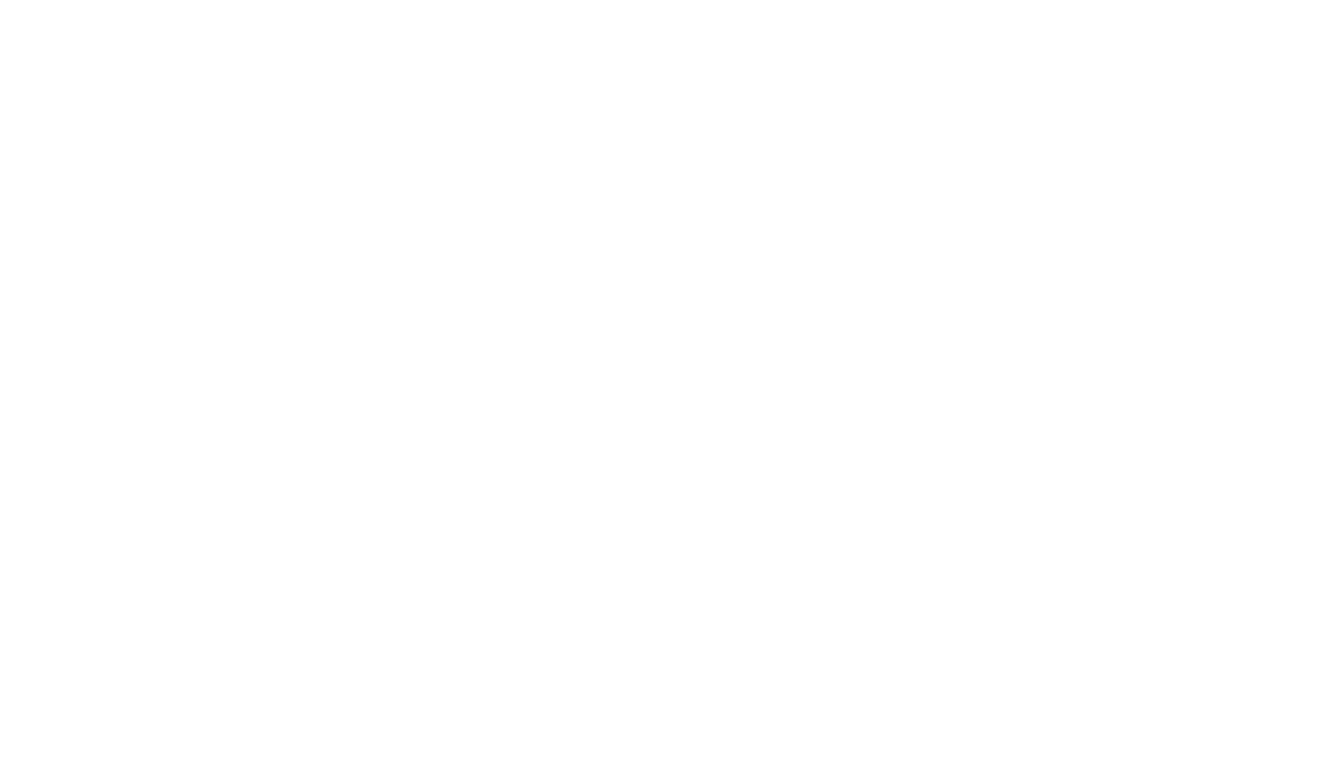
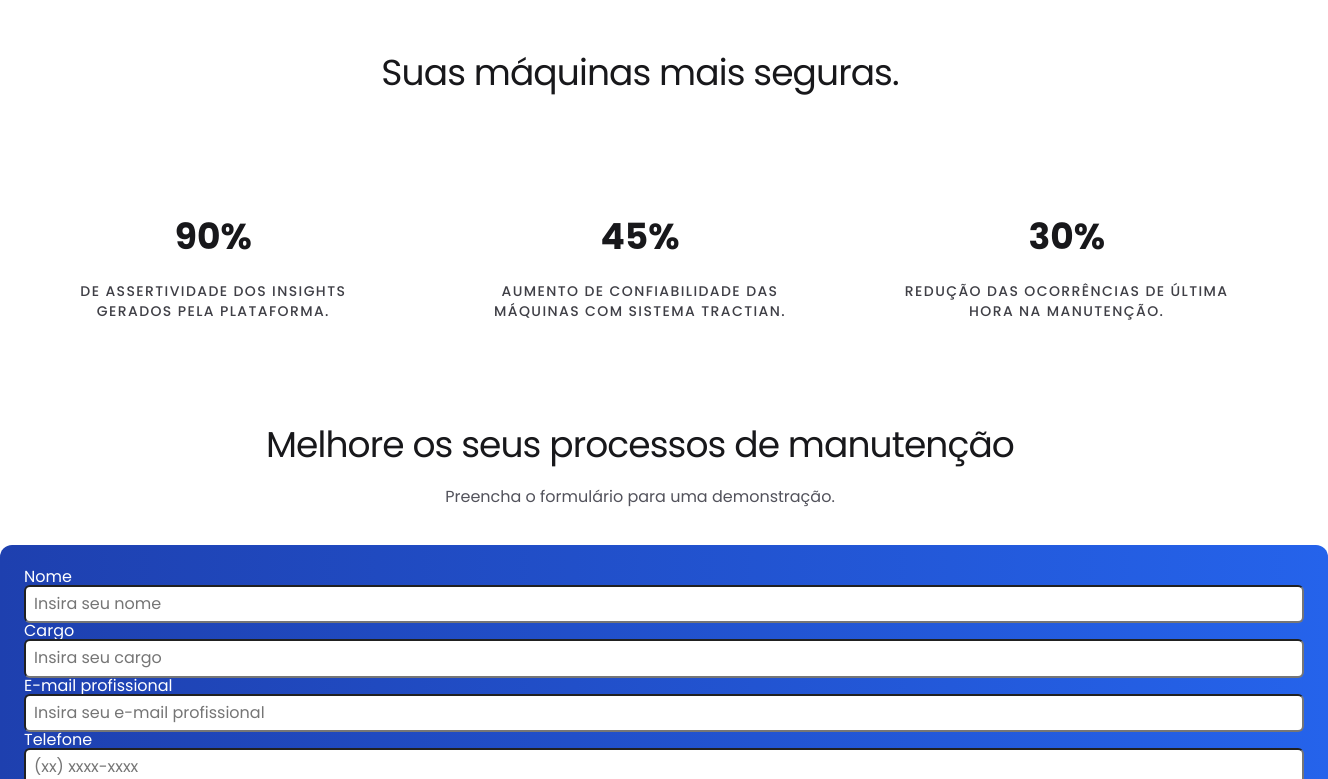
Before and after one commit to bboyandre/desafio-tractian, a React (Create React App) app: page / in a window 1280 px wide. Shown: the part 2180-2959 px from the top of the page, 1328 px wide, since content can reach past the window. Before the commit the page ends 2233 px from the top, so only its background shows below. Built offline with nearby package versions, Linux system fonts and the light colour scheme.

Commit message:
Ajustes Melhore

```diff
--- a/src/App.js
+++ b/src/App.js
@@ -5,6 +5,8 @@
 import SlideMarcas from './components/SlideMarcas';
 import Because from './components/Because';
 import ManutencaoPreventiva from './components/ManutencaoPreventiva';
+import MaquinasSeguras from './components/MaquinasSeguras';
+import Melhore from './components/Melhore';
 
 const App = ()=> {
   return (
@@ -15,6 +17,8 @@
         <SlideMarcas />
         <Because />
         <ManutencaoPreventiva />
+        <MaquinasSeguras />
+        <Melhore />
       </div>
     </>
   );
--- /dev/null
+++ b/src/assets/sass/_maquinas-seguras.scss
@@ -0,0 +1,69 @@
+.maquinas-seguras {
+    font-family: Poppins,sans-serif;
+    h1 {
+        font-size: 2.25rem;
+        line-height: 2.5rem;
+        --tw-text-opacity: 1;
+        color: rgba(24,24,27,var(--tw-text-opacity));
+        letter-spacing: -.025em;
+        text-align: center;
+        margin-bottom: 1.5rem;
+        font-weight: inherit;
+    }
+
+    .traco-horizontal {
+        opacity: .8;
+        padding-top: 0;
+        padding-bottom: 0;
+        --tw-gradient-to: #1e40af;
+        border-top-left-radius: .25rem;
+        border-top-right-radius: .25rem;
+        width: 16rem;
+        height: .25rem;
+        margin-bottom: 1rem;
+        margin-top: 1.5rem;
+        margin-left: auto;
+        margin-right: auto;
+        --tw-gradient-from: #2563eb;
+        --tw-gradient-stops: var(--tw-gradient-from),var(--tw-gradient-to,rgba(37,99,235,0));
+    }
+
+    .percentuais {
+        display: flex;
+        justify-content: space-between;
+        // padding:px;
+        .percentual {
+            padding-top: 5rem;
+            padding-bottom: 5rem;
+            padding-left: 2rem;
+            padding-right: 2rem;
+            --tw-bg-opacity: 1;
+            background-color: rgba(255,255,255,var(--tw-bg-opacity));
+            width: 100%;
+            margin-left: auto;
+            margin-right: auto;
+            h6 {
+                --tw-text-opacity: 1;
+                color: rgba(24,24,27,var(--tw-text-opacity));
+                font-weight: 700;
+                font-size: 2.25rem;
+                line-height: 2.5rem;
+                text-align: center;
+            }
+
+            p {
+                --tw-text-opacity: 1;
+                color: rgba(63,63,70,var(--tw-text-opacity));
+                letter-spacing: .1em;
+                text-transform: uppercase;
+                font-weight: 500;
+                font-size: .875rem;
+                line-height: 1.25rem;
+                margin-top: 1.5rem;
+                margin-left: .75rem;
+                margin-right: .75rem;
+                text-align: center;
+            }
+        }
+    }
+}
--- /dev/null
+++ b/src/assets/sass/_melhore.scss
@@ -0,0 +1,52 @@
+.melhore {
+    font-family: Poppins, sans-serif;
+
+    article {
+        h1 {
+            font-size: 2.25rem;
+            line-height: 2.5rem;
+            --tw-text-opacity: 1;
+            color: rgba(24,24,27,var(--tw-text-opacity));
+            letter-spacing: -.025em;
+            text-align: center;
+            margin-top: 1.5rem;
+            margin-bottom: 1.5rem;
+            font-weight: inherit;
+        }
+
+        p{
+            --tw-text-opacity: 1;
+            color: rgba(82,82,91,var(--tw-text-opacity));
+            text-align: center;
+            margin: 0;
+        }
+
+        form {
+            padding: 1.5rem;
+            --tw-gradient-to: #1e40af;
+            --tw-gradient-from: #2563eb;
+            --tw-gradient-stops: var(--tw-gradient-from),var(--tw-gradient-to,rgba(37,99,235,0));
+            background-image: linear-gradient(to left,var(--tw-gradient-stops));
+            border-radius: .75rem;
+            width: 100%;
+            margin-top: 2.5rem;
+            margin-bottom: 2.5rem;
+            display: flex;
+            flex-direction: column;
+            label {
+                --tw-text-opacity: 1;
+                color: rgba(255,255,255,var(--tw-text-opacity));
+            }
+            input {
+                padding: .5rem;
+                border-radius: .375rem;
+                line-height: inherit;
+                color: inherit;
+                font-family: inherit;
+                font-size: 100%;
+                line-height: 1.15;
+                margin: 0;
+            }
+        }
+    }
+}
--- a/src/assets/sass/app.scss
+++ b/src/assets/sass/app.scss
@@ -6,3 +6,5 @@
 @import "because";
 @import "slide-marcas";
 @import "manutencao";
+@import "maquinas-seguras";
+@import "melhore";
--- a/src/components/Header/index.js
+++ b/src/components/Header/index.js
@@ -50,8 +50,8 @@
                         <li class="">
                             <a class="" href="#">PT<MdKeyboardArrowDown /></a>
                         </li>
-                        <li class="">
-                            <a class="" href="#">Demonstração</a>
+                        <li class="btn-demonstracao">
+                            <a class="btn-demonstracao" href="#">Demonstração</a>
                         </li>
                         {/* <li class="">
                         <a class="" href="#">
--- a/src/components/MaquinasSeguras/index.js
+++ b/src/components/MaquinasSeguras/index.js
@@ -6,20 +6,26 @@
             <div>
                 <h1>Suas máquinas mais seguras.</h1>
             </div>
-            <div>
-                traço
+            <div className="traco-horizontal">
+
             </div>
-            <div className="percentual">
-                <div>
-                    <p>90%</p>
+            <div className="percentuais">
+                <div className="percentual">
+                    <h6>
+                        90%
+                    </h6>
                     <p>De assertividade dos Insights gerados pela plataforma.</p>
                 </div>
-                <div>
-                    <p>45%</p>
+                <div className="percentual">
+                    <h6>
+                        45%
+                    </h6>
                     <p>Aumento de confiabilidade das máquinas com Sistema Tractian.</p>
                 </div>
-                <div>
-                    <p>30%</p>
+                <div className="percentual">
+                    <h6>
+                        30%
+                    </h6>
                     <p>Redução das ocorrências de última hora na manutenção.</p>
                 </div>
             </div>
```
